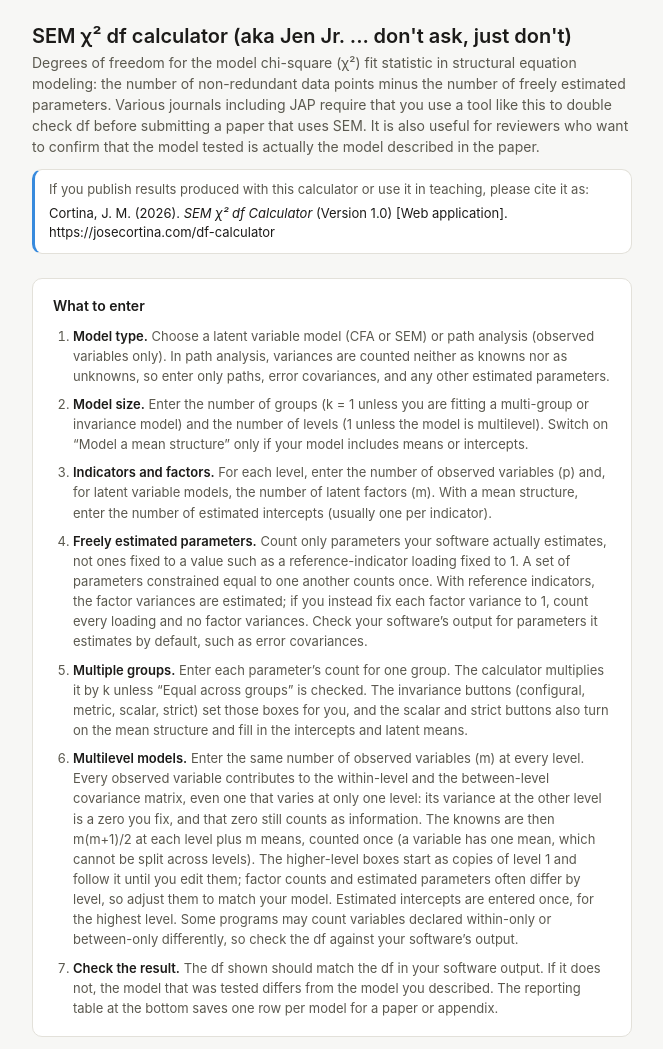
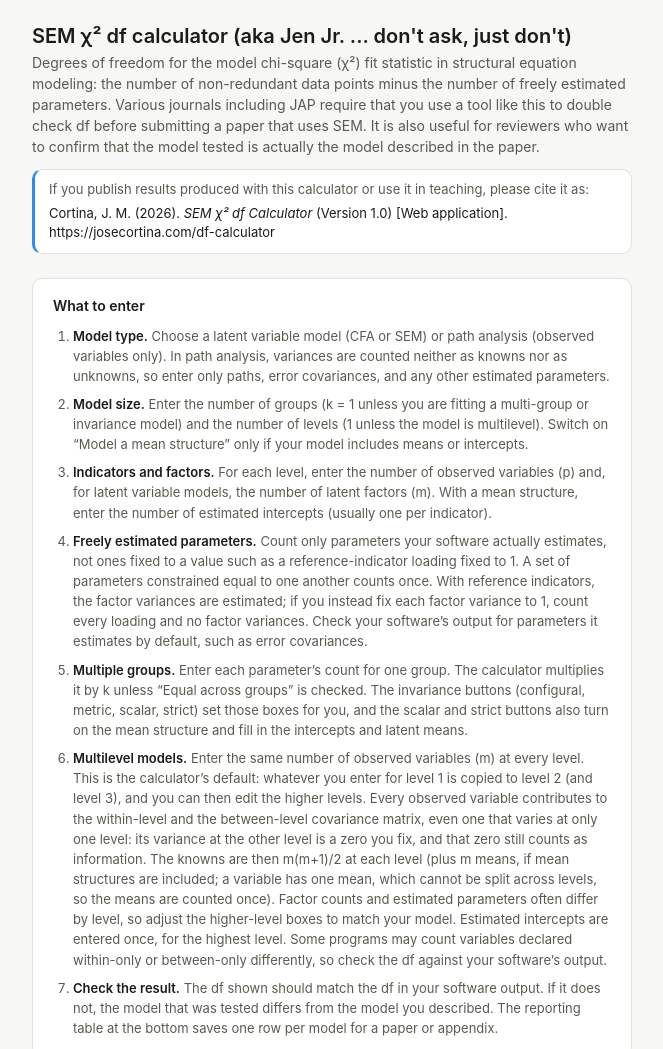
Before and after one commit to cortina16-oss/sem-df-calculator, a plain HTML site: page index.html in a window 1280 px wide. Shown: the top 1049 px of the page, without its empty margins (308-971 px from the left). Drawn offline with Linux system fonts and the light colour scheme.

Commit message:
Step 6: default-copy note; means only if mean structures included
Co-Authored-By: Claude Sonnet 5.5 <noreply@anthropic.com>
Claude-Session: https://claude.ai/code/session_01Vg6cJHj9PVwRzzQFPP1MGS

```diff
--- a/index.html
+++ b/index.html
@@ -120,7 +120,7 @@ footer{margin-top:20px; font-size:11.5px; color:var(--text-muted); line-height:1
       <li><b>Indicators and factors.</b> For each level, enter the number of observed variables (p) and, for latent variable models, the number of latent factors (m). With a mean structure, enter the number of estimated intercepts (usually one per indicator).</li>
       <li><b>Freely estimated parameters.</b> Count only parameters your software actually estimates, not ones fixed to a value such as a reference-indicator loading fixed to 1. A set of parameters constrained equal to one another counts once. With reference indicators, the factor variances are estimated; if you instead fix each factor variance to 1, count every loading and no factor variances. Check your software&rsquo;s output for parameters it estimates by default, such as error covariances.</li>
       <li><b>Multiple groups.</b> Enter each parameter&rsquo;s count for one group. The calculator multiplies it by k unless &ldquo;Equal across groups&rdquo; is checked. The invariance buttons (configural, metric, scalar, strict) set those boxes for you, and the scalar and strict buttons also turn on the mean structure and fill in the intercepts and latent means.</li>
-      <li><b>Multilevel models.</b> Enter the same number of observed variables (m) at every level. Every observed variable contributes to the within-level and the between-level covariance matrix, even one that varies at only one level: its variance at the other level is a zero you fix, and that zero still counts as information. The knowns are then m(m+1)/2 at each level plus m means, counted once (a variable has one mean, which cannot be split across levels). The higher-level boxes start as copies of level 1 and follow it until you edit them; factor counts and estimated parameters often differ by level, so adjust them to match your model. Estimated intercepts are entered once, for the highest level. Some programs may count variables declared within-only or between-only differently, so check the df against your software&rsquo;s output.</li>
+      <li><b>Multilevel models.</b> Enter the same number of observed variables (m) at every level. This is the calculator&rsquo;s default: whatever you enter for level 1 is copied to level 2 (and level 3), and you can then edit the higher levels. Every observed variable contributes to the within-level and the between-level covariance matrix, even one that varies at only one level: its variance at the other level is a zero you fix, and that zero still counts as information. The knowns are then m(m+1)/2 at each level (plus m means, if mean structures are included; a variable has one mean, which cannot be split across levels, so the means are counted once). Factor counts and estimated parameters often differ by level, so adjust the higher-level boxes to match your model. Estimated intercepts are entered once, for the highest level. Some programs may count variables declared within-only or between-only differently, so check the df against your software&rsquo;s output.</li>
       <li><b>Check the result.</b> The df shown should match the df in your software output. If it does not, the model that was tested differs from the model you described. The reporting table at the bottom saves one row per model for a paper or appendix.</li>
     </ol>
   </div>
```
